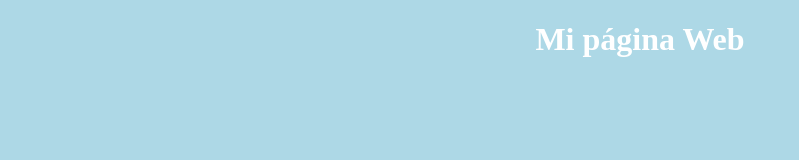
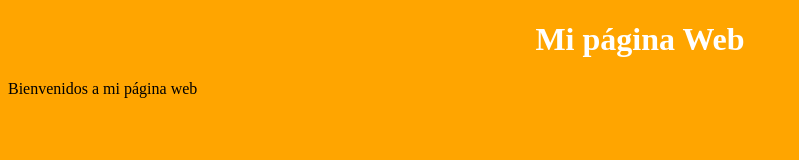
Before and after one commit to DiegoH022/tarea3, a plain HTML site: page tarea2/index.html in a window 1280 px wide. Shown: the whole page, without its empty margins (0-799 px from the left). Drawn offline with Linux system fonts and the light colour scheme.

Commit message:
modificacion de index, pagina1 y hoja de estilo

```diff
--- a/tarea2/estilo.css
+++ b/tarea2/estilo.css
@@ -1,5 +1,5 @@
 body {
-    background-color: lightblue;
+    background-color: orange;
     }
 
     h1 {
--- a/tarea2/index.html
+++ b/tarea2/index.html
@@ -7,5 +7,6 @@
 </head>
 <body>
 	<h1>Mi página Web</h1>
+	<p>Bienvenidos a mi página web</p>
 </body>
 </html>
```
Also changed, not shown: tarea2/pagina1.html (+1 -0 lines).
